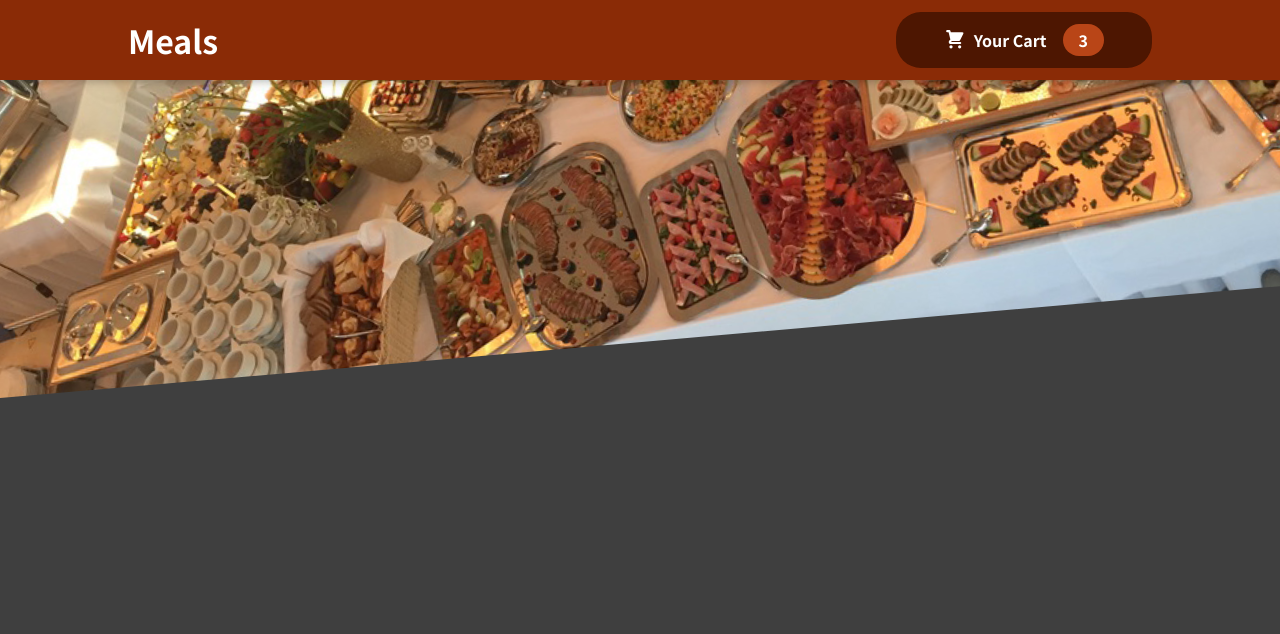
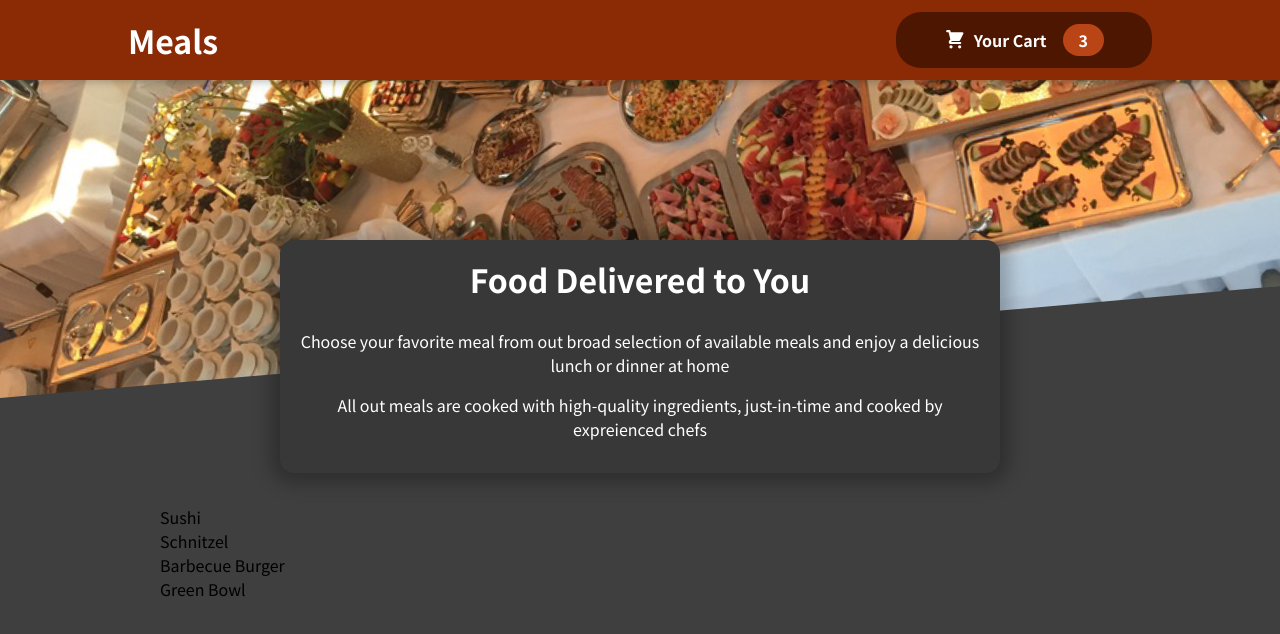
Before and after one commit to MesutUluag/Food-Order-Application-React, a React (Create React App) app: page / in a window 1280 px wide. Shown: the top 634 px of the page. Built offline with nearby package versions, Linux system fonts and the light colour scheme.

Commit message:
add initial Meals and related components

```diff
--- a/src/App.js
+++ b/src/App.js
@@ -1,10 +1,14 @@
 import React, {Fragment} from "react";
 import Header from "./components/Layout/Header";
+import Meals from "./components/Meals/Meals";
 
 function App() {
   return (
     <Fragment>
       <Header/>
+        <main>
+            <Meals/>
+        </main>
     </Fragment>
   );
 }
--- /dev/null
+++ b/src/components/Meals/AvailableMeals.js
@@ -0,0 +1,40 @@
+import classes from "./AvailableMeals.module.css";
+
+const DUMMY_MEALS = [
+    {
+        id: 'm1',
+        name: 'Sushi',
+        description: 'Finest fish and veggies',
+        price: 22.99,
+    },
+    {
+        id: 'm2',
+        name: 'Schnitzel',
+        description: 'A german specialty!',
+        price: 16.5,
+    },
+    {
+        id: 'm3',
+        name: 'Barbecue Burger',
+        description: 'American, raw, meaty',
+        price: 12.99,
+    },
+    {
+        id: 'm4',
+        name: 'Green Bowl',
+        description: 'Healthy...and green...',
+        price: 18.99,
+    },
+];
+
+const AvailableMeals = () => {
+    const mealsList = DUMMY_MEALS.map((meal) => <li>{meal.name}</li>);
+
+    return (
+        <section className={classes.meals}>
+            <ul>{mealsList}</ul>
+        </section>
+    );
+};
+
+export default AvailableMeals;
--- /dev/null
+++ b/src/components/Meals/AvailableMeals.module.css
@@ -0,0 +1,24 @@
+.meals {
+    max-width: 60rem;
+    width: 90%;
+    margin: 2rem auto;
+    animation: meals-appear 1s ease-out forwards;
+}
+
+.meals ul {
+    list-style: none;
+    margin: 0;
+    padding: 0;
+}
+
+@keyframes meals-appear {
+    from {
+        opacity: 0;
+        transform: translateY(3rem);
+    }
+
+    to {
+        opacity: 1;
+        transform: translateY(0);
+    }
+}
--- /dev/null
+++ b/src/components/Meals/Meals.js
@@ -0,0 +1,13 @@
+import MealsSummary from "./MealsSummary";
+import AvailableMeals from "./AvailableMeals";
+import {Fragment} from "react";
+
+const Meals = ()=>{
+    return <Fragment>
+        <MealsSummary/>
+        <AvailableMeals/>
+    </Fragment>
+
+}
+
+export default Meals;
--- /dev/null
+++ b/src/components/Meals/MealsSummary.js
@@ -0,0 +1,11 @@
+import classes from "./MealsSummary.module.css";
+
+const MealsSummary = () =>{
+    return <section className={classes.summary}>
+        <h2>Food Delivered to You</h2>
+        <p>Choose your favorite meal from out broad selection of available meals and enjoy a delicious lunch or dinner at home</p>
+        <p>All out meals are cooked with high-quality ingredients, just-in-time and cooked by expreienced chefs</p>
+    </section>
+};
+
+export default MealsSummary;
--- /dev/null
+++ b/src/components/Meals/MealsSummary.module.css
@@ -0,0 +1,18 @@
+.summary {
+    text-align: center;
+    max-width: 45rem;
+    width: 90%;
+    margin: auto;
+    margin-top: -10rem;
+    position: relative;
+    background-color: #383838;
+    color: white;
+    border-radius: 14px;
+    padding: 1rem;
+    box-shadow: 0 1px 18px 10px rgba(0, 0, 0, 0.25);
+}
+
+.summary h2 {
+    font-size: 2rem;
+    margin-top: 0;
+}
```
Also changed, not shown: 1 other file (tests, documents, lock files or other folders).
